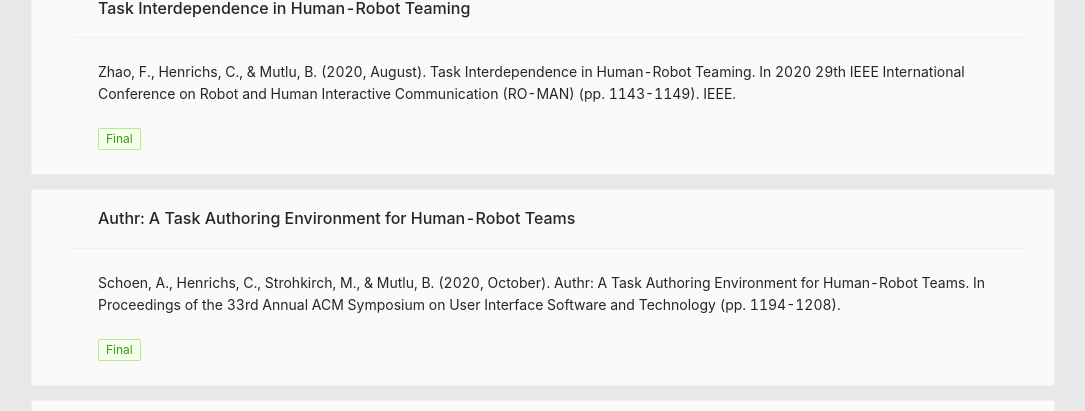
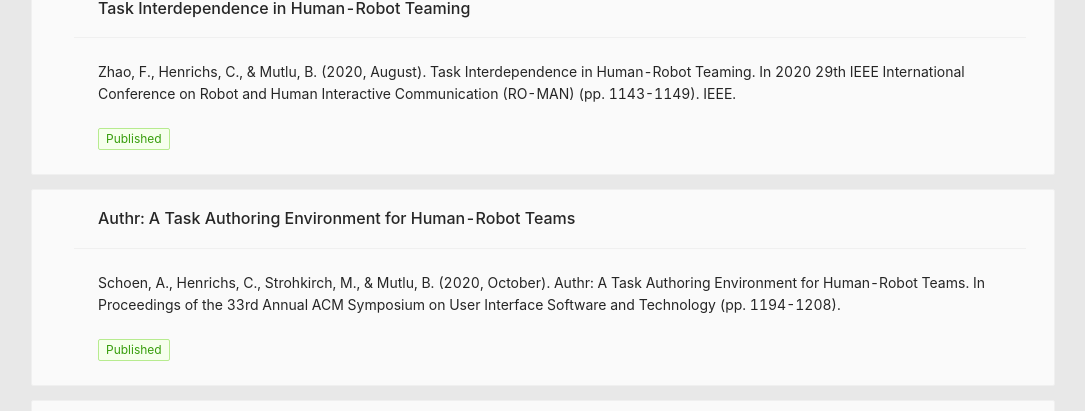
Before and after one commit to curthenrichs/curthenrichs.github.io, a React (Create React App) app: page / in a window 1280 px wide. Shown: the part 3516-3927 px from the top of the page, without its empty margins (97-1182 px from the left). Built offline with nearby package versions, Linux system fonts and the light colour scheme.

Commit message:
updating published tag

```diff
--- a/src/components/PublicationCard.jsx
+++ b/src/components/PublicationCard.jsx
@@ -9,7 +9,7 @@ const PublicationCard = (props) => {
 
   let color = undefined;
   switch (status.toLowerCase()) {
-    case 'final':
+    case 'published':
       color = "green";
       break;
     case 'in review':
--- a/src/content/publications.js
+++ b/src/content/publications.js
@@ -3,13 +3,13 @@ const data = [
     "title": "Task Interdependence in Human-Robot Teaming",
     "reference": "Zhao, F., Henrichs, C., & Mutlu, B. (2020, August). Task Interdependence in Human-Robot Teaming. In 2020 29th IEEE International Conference on Robot and Human Interactive Communication (RO-MAN) (pp. 1143-1149). IEEE.",
     "link": "https://ieeexplore.ieee.org/abstract/document/9223555",
-    "status": "Final"
+    "status": "Published"
   },
   {
     "title": "Authr: A Task Authoring Environment for Human-Robot Teams",
     "reference": "Schoen, A., Henrichs, C., Strohkirch, M., & Mutlu, B. (2020, October). Authr: A Task Authoring Environment for Human-Robot Teams. In Proceedings of the 33rd Annual ACM Symposium on User Interface Software and Technology (pp. 1194-1208).",
     "link": "https://dl.acm.org/doi/10.1145/3379337.3415872",
-    "status": "Final"
+    "status": "Published"
   },
   {
     "title": "Designing Interface Aids to Assist Collaborative Robot Operators in Attention Management",
```
